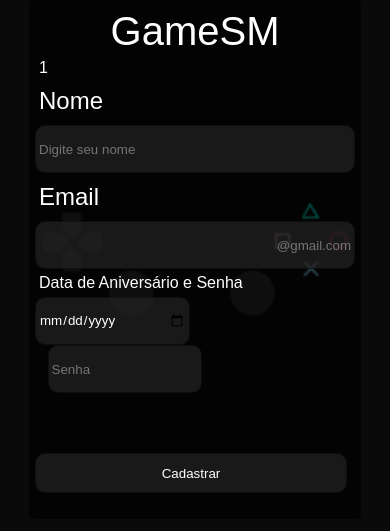
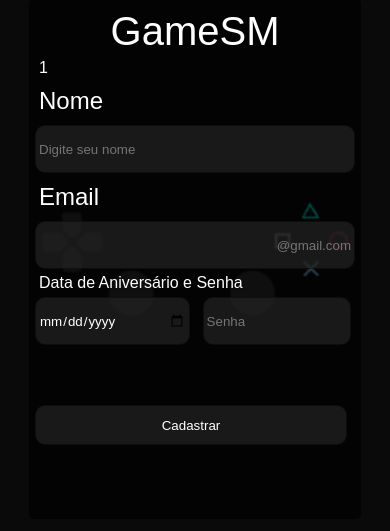
Before and after one commit to erichenriquesm/html5-e-css3, a PHP site: page / in a window 390 px wide. Shown: the part 163-694 px from the top of the page. Run offline with PHP 8.4, Linux system fonts and the light colour scheme.

Commit message:
Update style.css

```diff
--- a/práticas/prática017/style.css
+++ b/práticas/prática017/style.css
@@ -98,7 +98,7 @@ input{
     }
 
     #senha{
-        width: 47%;
+        width: 45%;
     }
 
     h2{
```
